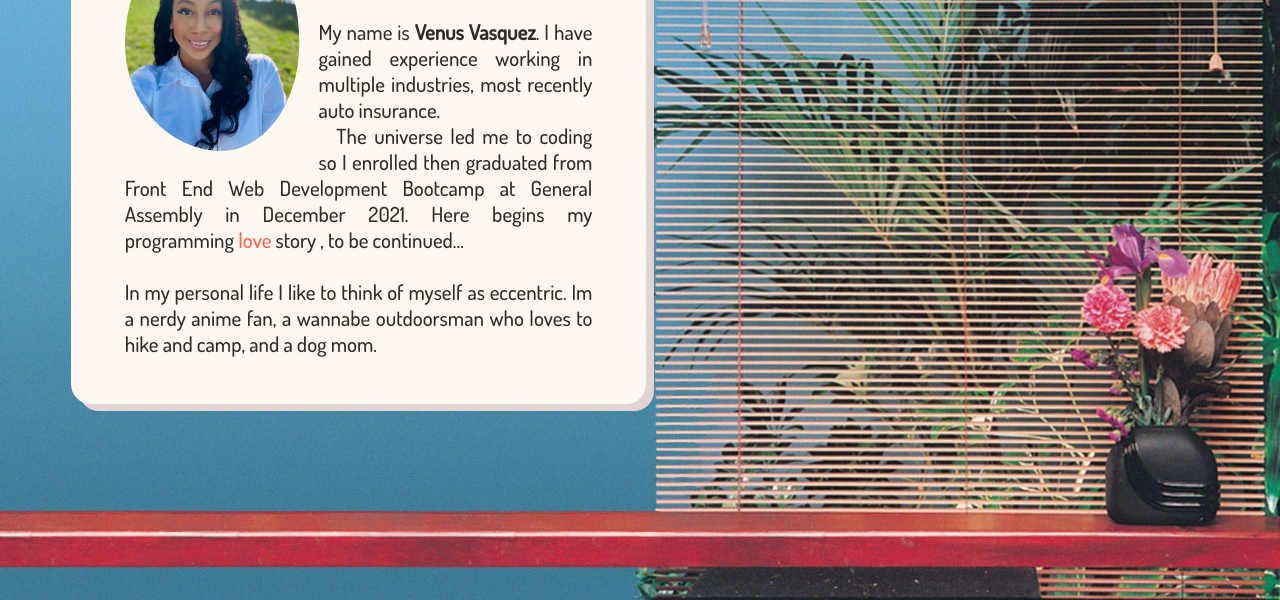
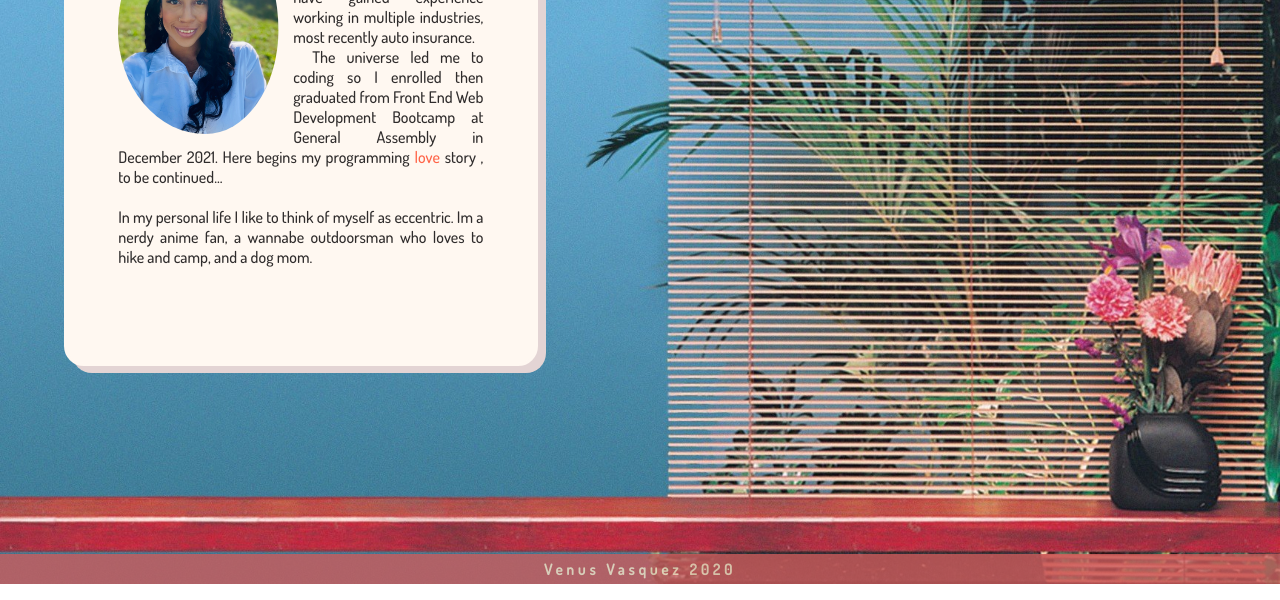
Before and after one commit to 10venus10/portfolio, a plain HTML site: page about.html in a window 1280 px wide. Shown: the part 216-816 px from the top of the page. Drawn offline with Linux system fonts and the light colour scheme.

Commit message:
updated footer

```diff
--- a/about.html
+++ b/about.html
@@ -27,7 +27,7 @@
         </p>
     </main>
     <footer>
-
+        <h3>Venus Vasquez 2020</h3>
     </footer>
 
     <script src="./script.js"></script>
--- a/css/about.css
+++ b/css/about.css
@@ -1,5 +1,9 @@
 @import url('https://fonts.googleapis.com/css2?family=Bebas+Neue&family=Dosis:wght@500&display=swap');
-
+* {
+    margin: 0;
+    padding: 0;
+    box-sizing: border-box;
+}
 body{
     display: flex;
     min-height: 100vh;
@@ -65,7 +69,7 @@ h1{
 }
 p{
     color: #2F2C2C;
-    font-size: 130%;
+    font-size: 1em;
     text-align: justify;
     padding-top: 3%;
 
@@ -73,3 +77,17 @@ p{
 .loveText{
     color: tomato;
 }
+
+footer{
+    color: bisque;
+    background-color: indianred;
+    text-align: center;
+    padding-top: .5%;
+    width: 100%;
+    height: 30px;
+    position: fixed;
+    bottom: 0;
+    font-size: .8em;
+    letter-spacing: 4px;
+    opacity: .8;
+}
--- a/css/contact.css
+++ b/css/contact.css
@@ -1,5 +1,9 @@
 @import url('https://fonts.googleapis.com/css2?family=Bebas+Neue&family=Dosis:wght@500&display=swap');
-
+* {
+    margin: 0;
+    padding: 0;
+    box-sizing: border-box;
+}
 body{
     display: flex;
     min-height: 100vh;
@@ -104,3 +108,17 @@ img{
 .ghBox:hover{
     background-color: #f19c9cec;
 }
+
+footer{
+    color: bisque;
+    background-color: indianred;
+    text-align: center;
+    padding-top: .5%;
+    width: 100%;
+    height: 30px;
+    position: fixed;
+    bottom: 0;
+    font-size: .8em;
+    letter-spacing: 4px;
+    opacity: .8;
+}
--- a/css/projects.css
+++ b/css/projects.css
@@ -1,5 +1,9 @@
 @import url('https://fonts.googleapis.com/css2?family=Bebas+Neue&family=Dosis:wght@500&display=swap');
-
+* {
+    margin: 0;
+    padding: 0;
+    box-sizing: border-box;
+}
 body{
     display: flex;
     min-height: 100vh;
@@ -100,3 +104,17 @@ a:hover{
     transform: scale(1.3);
     box-shadow: 6px 6px 6px 6px hsl(0, 3%, 55%);
 }
+
+footer{
+    color: bisque;
+    background-color: indianred;
+    text-align: center;
+    padding-top: .5%;
+    width: 100%;
+    height: 30px;
+    position: fixed;
+    bottom: 0;
+    font-size: .8em;
+    letter-spacing: 4px;
+    opacity: .8;
+}
--- a/css/style.css
+++ b/css/style.css
@@ -1,5 +1,9 @@
 @import url('https://fonts.googleapis.com/css2?family=Bebas+Neue&family=Dosis:wght@500&display=swap');
-
+* {
+    margin: 0;
+    padding: 0;
+    box-sizing: border-box;
+}
 body{
     display: flex;
     min-height: 100vh;
@@ -95,3 +99,17 @@ a:visited{
 a:hover{
     font-size: 2em;
 }
+
+footer{
+    color: bisque;
+    background-color: indianred;
+    text-align: center;
+    padding-top: .5%;
+    width: 100%;
+    height: 30px;
+    position: fixed;
+    bottom: 0;
+    font-size: .8em;
+    letter-spacing: 4px;
+    opacity: .8;
+}
```
Also changed, not shown: contact.html (+1 -1 lines), home.html (deleted, +0 -31 lines), index.html (+2 -1 lines), projects.html (+1 -1 lines).
